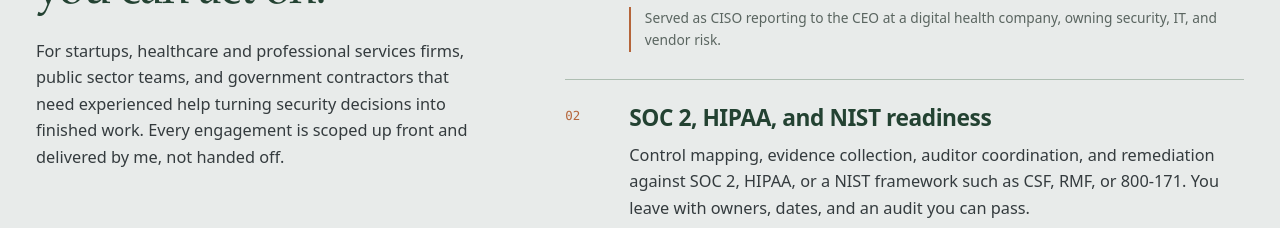
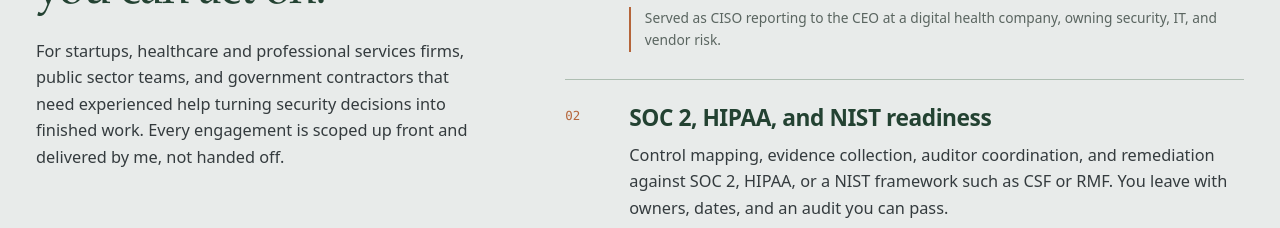
Before and after one commit to ryan5hanahan/linkedinfosec, a plain HTML site: page public/index.html in a window 1280 px wide. Shown: the part 1626-1854 px from the top of the page. Drawn offline with Linux system fonts and the light colour scheme.

Commit message:
Drop 800-171 from compliance service
Co-Authored-By: Claude Fable 5.1 <noreply@anthropic.com>

```diff
--- a/public/index.html
+++ b/public/index.html
@@ -71,7 +71,7 @@
           </li>
           <li>
             <h3>SOC 2, HIPAA, and NIST readiness</h3>
-            <p>Control mapping, evidence collection, auditor coordination, and remediation against SOC 2, HIPAA, or a NIST framework such as CSF, RMF, or 800-171. You leave with owners, dates, and an audit you can pass.</p>
+            <p>Control mapping, evidence collection, auditor coordination, and remediation against SOC 2, HIPAA, or a NIST framework such as CSF or RMF. You leave with owners, dates, and an audit you can pass.</p>
             <p class="basis">Built a first formal audit program and led three SOC 2 Type II cycles with HIPAA in scope, using NIST CSF and CIS Controls.</p>
           </li>
           <li>
```
